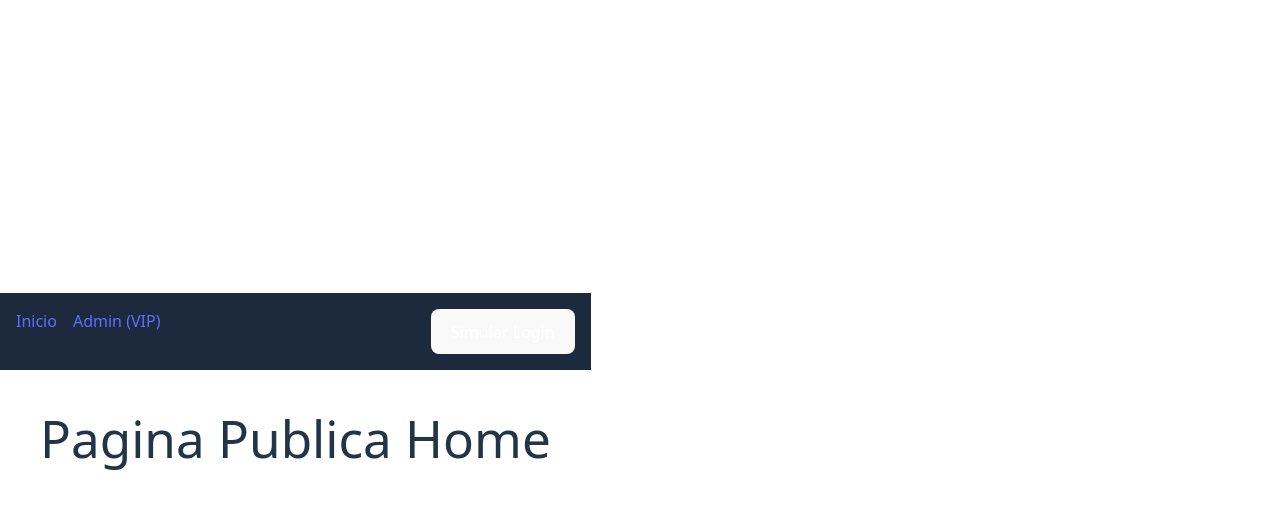
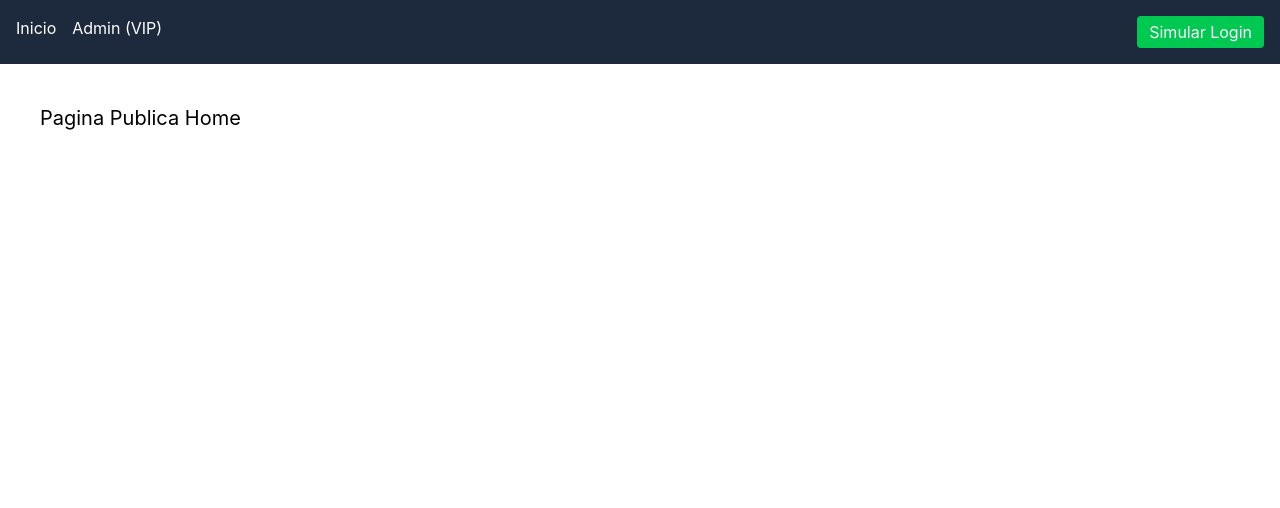
Before and after one commit to vicherul/boilerplate-classFullstack, a React (Vite) app: page / in a window 1280 px wide. Shown: the top 508 px of the page. Built offline with nearby package versions, Linux system fonts and the light colour scheme.

Commit message:
Refactor ProtectedRoute component and fix minor typos; update package.json dependencies

```diff
--- a/package.json
+++ b/package.json
@@ -13,6 +13,7 @@
     "@tailwindcss/vite": "^4.2.1",
     "react": "^19.2.0",
     "react-dom": "^19.2.0",
+    "react-router-dom": "^7.13.1",
     "tailwindcss": "^4.2.1"
   },
   "devDependencies": {
--- a/src/App.tsx
+++ b/src/App.tsx
@@ -1,11 +1,11 @@
 import { useState } from "react"
 import { BrowserRouter, Routes, Route, Link } from "react-router-dom"
-import ProtectedRoute from "./components/PotectedRoute/ProtectedRoute"
+import ProtectedRoute from "./components/ProtectedRoute/ProtectedRoute"
 
 //Paginas de Ejemplo
 const Home = () => <h1 className="text-xl">Pagina Publica Home</h1>
 const Admin = () => <h1 className="text-xl text-indigo-600 font-bold">Zona VIP: Panel de Administracion</h1>
-const Login = () => <h1 className="text-xl text-red-500">Desdes Iniciar Sesion</h1>
+const Login = () => <h1 className="text-xl text-red-500">Debes Iniciar Sesion</h1>
 
 function App() {
   const [user, setUser] = useState<{id:number; name:string;} | null>(null)
--- a/src/index.css
+++ b/src/index.css
@@ -1,5 +1,5 @@
 @import "tailwindcss";
-:root {
+/* :root {
   font-family: system-ui, Avenir, Helvetica, Arial, sans-serif;
   line-height: 1.5;
   font-weight: 400;
@@ -66,4 +66,4 @@ button:focus-visible {
   button {
     background-color: #f9f9f9;
   }
-}
+} */
```
Also changed, not shown: src/components/ProtectedRoute/ProtectedRoute.tsx (renamed from src/components/PotectedRoute/ProtectedRoute.tsx).
